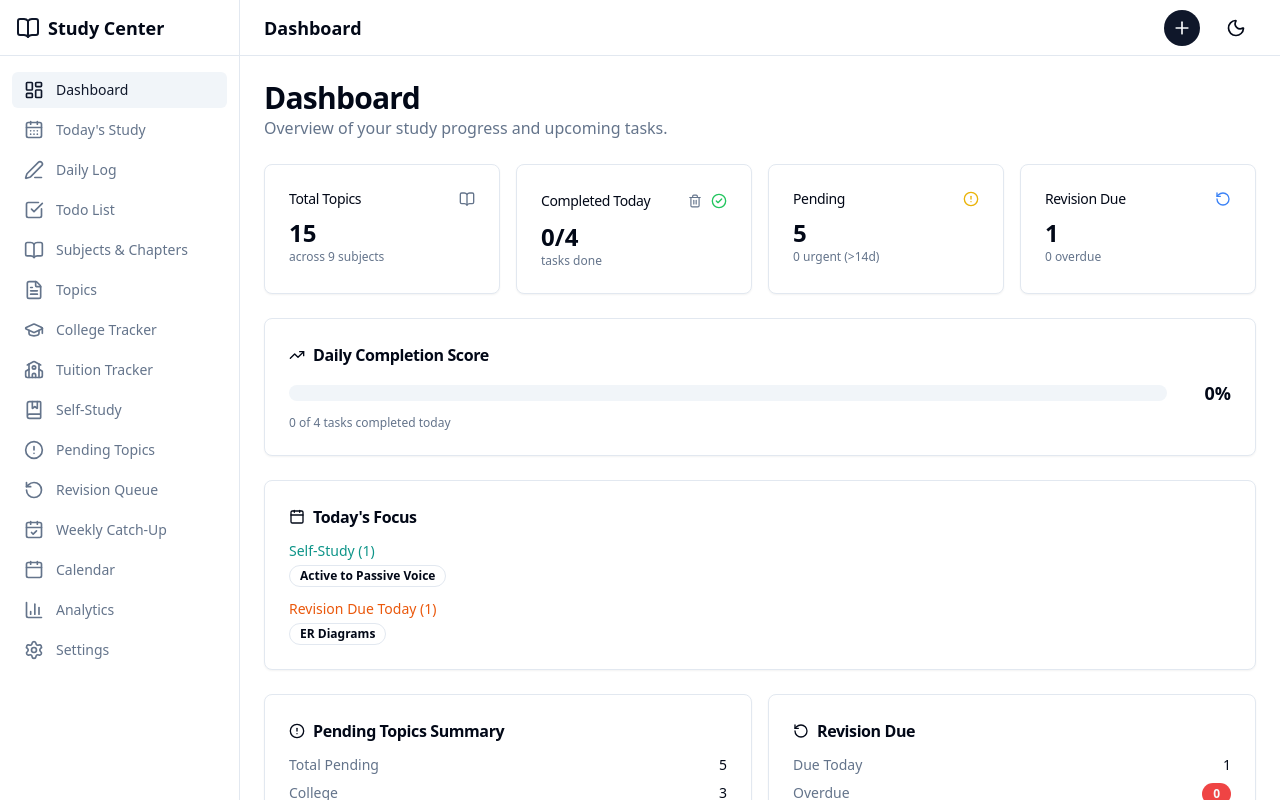
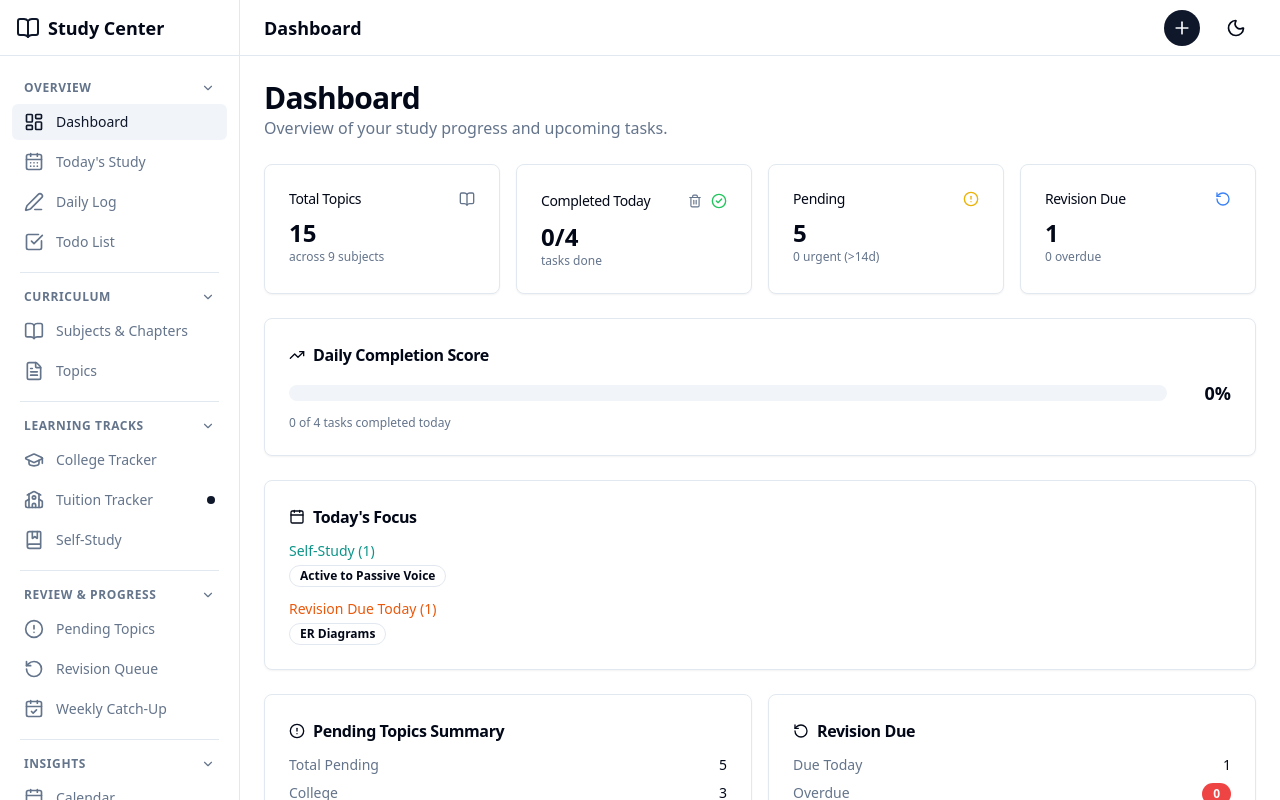
Before and after one commit to sajidisthebest/sajidxstudy, a React (Vite) app: page / in a window 1280 px wide. Built offline with nearby package versions, Linux system fonts and the light colour scheme.

Commit message:
feat: reorganize sidebar navigation into collapsible groups
Co-authored-by: sajidisthebest <126859358+sajidisthebest@users.noreply.github.com>

```diff
--- a/src/components/Layout.tsx
+++ b/src/components/Layout.tsx
@@ -25,43 +25,165 @@ import {
   Moon,
   Sun,
   CheckSquare,
+  ChevronDown,
 } from "lucide-react"
 
 interface NavItem {
   label: string
   path: string
   icon: React.ReactNode
+  highlight?: boolean
 }
 
-const navItems: NavItem[] = [
+interface NavGroup {
+  label: string
+  items: NavItem[]
+}
+
+const navGroups: NavGroup[] = [
+  {
+    label: "Overview",
+    items: [
       { label: "Dashboard", path: "/", icon: <LayoutDashboard className="h-5 w-5" /> },
       { label: "Today's Study", path: "/today", icon: <CalendarDays className="h-5 w-5" /> },
       { label: "Daily Log", path: "/log", icon: <PenLine className="h-5 w-5" /> },
       { label: "Todo List", path: "/todos", icon: <CheckSquare className="h-5 w-5" /> },
+    ],
+  },
+  {
+    label: "Curriculum",
+    items: [
       { label: "Subjects & Chapters", path: "/subjects", icon: <BookOpen className="h-5 w-5" /> },
       { label: "Topics", path: "/topics", icon: <FileText className="h-5 w-5" /> },
+    ],
+  },
+  {
+    label: "Learning Tracks",
+    items: [
       { label: "College Tracker", path: "/college", icon: <GraduationCap className="h-5 w-5" /> },
-  { label: "Tuition Tracker", path: "/tuition", icon: <School className="h-5 w-5" /> },
+      { label: "Tuition Tracker", path: "/tuition", icon: <School className="h-5 w-5" />, highlight: true },
       { label: "Self-Study", path: "/self-study", icon: <BookMarked className="h-5 w-5" /> },
+    ],
+  },
+  {
+    label: "Review & Progress",
+    items: [
       { label: "Pending Topics", path: "/pending", icon: <AlertCircle className="h-5 w-5" /> },
       { label: "Revision Queue", path: "/revision", icon: <RotateCcw className="h-5 w-5" /> },
       { label: "Weekly Catch-Up", path: "/weekly", icon: <CalendarCheck className="h-5 w-5" /> },
+    ],
+  },
+  {
+    label: "Insights",
+    items: [
       { label: "Calendar", path: "/calendar", icon: <Calendar className="h-5 w-5" /> },
       { label: "Analytics", path: "/analytics", icon: <BarChart3 className="h-5 w-5" /> },
-  { label: "Settings", path: "/settings", icon: <Settings className="h-5 w-5" /> },
+    ],
+  },
 ]
 
-const mobileBottomNavItems = [
-  navItems[0], // Dashboard
-  navItems[1], // Today
-  navItems[2], // Daily Log
-  navItems[7], // Pending
-  navItems[8], // Revision
+const settingsItem: NavItem = {
+  label: "Settings",
+  path: "/settings",
+  icon: <Settings className="h-5 w-5" />,
+}
+
+const mobileBottomNavItems: NavItem[] = [
+  navGroups[0].items[0], // Dashboard
+  navGroups[0].items[1], // Today's Study
+  navGroups[0].items[2], // Daily Log
+  navGroups[3].items[0], // Pending Topics
+  navGroups[3].items[1], // Revision Queue
 ]
 
 function getPageTitle(pathname: string): string {
-  const item = navItems.find((n) => n.path === pathname)
-  return item?.label ?? "Study Command Center"
+  for (const group of navGroups) {
+    const item = group.items.find((n) => n.path === pathname)
+    if (item) return item.label
+  }
+  if (settingsItem.path === pathname) return settingsItem.label
+  return "Study Command Center"
+}
+
+function SidebarNav({
+  pathname,
+  collapsedGroups,
+  onToggleGroup,
+  onLinkClick,
+}: {
+  pathname: string
+  collapsedGroups: Set<string>
+  onToggleGroup: (label: string) => void
+  onLinkClick?: () => void
+}) {
+  return (
+    <div className="flex flex-col gap-1">
+      {navGroups.map((group, groupIndex) => {
+        const isCollapsed = collapsedGroups.has(group.label)
+        return (
+          <div key={group.label}>
+            {groupIndex > 0 && <div className="border-t my-2 mx-2" />}
+            <button
+              type="button"
+              onClick={() => onToggleGroup(group.label)}
+              className="flex items-center justify-between w-full px-3 py-2 text-xs uppercase font-semibold text-muted-foreground tracking-wider hover:text-foreground transition-colors"
+            >
+              <span>{group.label}</span>
+              <ChevronDown
+                className={cn(
+                  "h-3.5 w-3.5 transition-transform duration-200",
+                  isCollapsed && "-rotate-90"
+                )}
+              />
+            </button>
+            {!isCollapsed && (
+              <ul className="space-y-1">
+                {group.items.map((item) => (
+                  <li key={item.path}>
+                    <Link
+                      to={item.path}
+                      onClick={onLinkClick}
+                      className={cn(
+                        "flex items-center gap-3 rounded-md px-3 py-2 text-sm font-medium transition-colors hover:bg-accent hover:text-accent-foreground",
+                        pathname === item.path
+                          ? "bg-accent text-accent-foreground"
+                          : "text-muted-foreground"
+                      )}
+                    >
+                      {item.icon}
+                      <span>{item.label}</span>
+                      {item.highlight && (
+                        <span className="w-2 h-2 rounded-full bg-primary ml-auto" />
+                      )}
+                    </Link>
+                  </li>
+                ))}
+              </ul>
+            )}
+          </div>
+        )
+      })}
+      {/* Settings - separated by a divider, no group header */}
+      <div className="border-t my-2 mx-2" />
+      <ul className="space-y-1">
+        <li>
+          <Link
+            to={settingsItem.path}
+            onClick={onLinkClick}
+            className={cn(
+              "flex items-center gap-3 rounded-md px-3 py-2 text-sm font-medium transition-colors hover:bg-accent hover:text-accent-foreground",
+              pathname === settingsItem.path
+                ? "bg-accent text-accent-foreground"
+                : "text-muted-foreground"
+            )}
+          >
+            {settingsItem.icon}
+            {settingsItem.label}
+          </Link>
+        </li>
+      </ul>
+    </div>
+  )
 }
 
 export default function Layout() {
@@ -70,6 +192,22 @@ export default function Layout() {
   const settings = getSettings()
   const [sidebarOpen, setSidebarOpen] = useState(false)
   const [quickAddOpen, setQuickAddOpen] = useState(false)
+  const [collapsedGroups, setCollapsedGroups] = useState<Set<string>>(new Set())
+
+  // Auto-expand any group containing the active route
+  useEffect(() => {
+    setCollapsedGroups((prev) => {
+      const activeGroup = navGroups.find((g) =>
+        g.items.some((item) => item.path === location.pathname)
+      )
+      if (activeGroup && prev.has(activeGroup.label)) {
+        const next = new Set(prev)
+        next.delete(activeGroup.label)
+        return next
+      }
+      return prev
+    })
+  }, [location.pathname])
 
   useEffect(() => {
     if (settings.theme === "dark") {
@@ -81,6 +219,18 @@ export default function Layout() {
 
   const toggleTheme = () => {
     updateSettings({ theme: settings.theme === "dark" ? "light" : "dark" })
+  }
+
+  const toggleGroup = (label: string) => {
+    setCollapsedGroups((prev) => {
+      const next = new Set(prev)
+      if (next.has(label)) {
+        next.delete(label)
+      } else {
+        next.add(label)
+      }
+      return next
+    })
   }
 
   const pageTitle = getPageTitle(location.pathname)
@@ -96,24 +246,11 @@ export default function Layout() {
           </Link>
         </div>
         <nav className="flex-1 overflow-y-auto py-4 px-3">
-          <ul className="space-y-1">
-            {navItems.map((item) => (
-              <li key={item.path}>
-                <Link
-                  to={item.path}
-                  className={cn(
-                    "flex items-center gap-3 rounded-md px-3 py-2 text-sm font-medium transition-colors hover:bg-accent hover:text-accent-foreground",
-                    location.pathname === item.path
-                      ? "bg-accent text-accent-foreground"
-                      : "text-muted-foreground"
-                  )}
-                >
-                  {item.icon}
-                  {item.label}
-                </Link>
-              </li>
-            ))}
-          </ul>
+          <SidebarNav
+            pathname={location.pathname}
+            collapsedGroups={collapsedGroups}
+            onToggleGroup={toggleGroup}
+          />
         </nav>
       </aside>
 
@@ -138,25 +275,12 @@ export default function Layout() {
                 </Link>
               </div>
               <nav className="flex-1 overflow-y-auto py-4 px-3">
-                <ul className="space-y-1">
-                  {navItems.map((item) => (
-                    <li key={item.path}>
-                      <Link
-                        to={item.path}
-                        onClick={() => setSidebarOpen(false)}
-                        className={cn(
-                          "flex items-center gap-3 rounded-md px-3 py-2 text-sm font-medium transition-colors hover:bg-accent hover:text-accent-foreground",
-                          location.pathname === item.path
-                            ? "bg-accent text-accent-foreground"
-                            : "text-muted-foreground"
-                        )}
-                      >
-                        {item.icon}
-                        {item.label}
-                      </Link>
-                    </li>
-                  ))}
-                </ul>
+                <SidebarNav
+                  pathname={location.pathname}
+                  collapsedGroups={collapsedGroups}
+                  onToggleGroup={toggleGroup}
+                  onLinkClick={() => setSidebarOpen(false)}
+                />
               </nav>
             </SheetContent>
           </Sheet>
```
Lines whose indentation alone changed are shown as unchanged.
